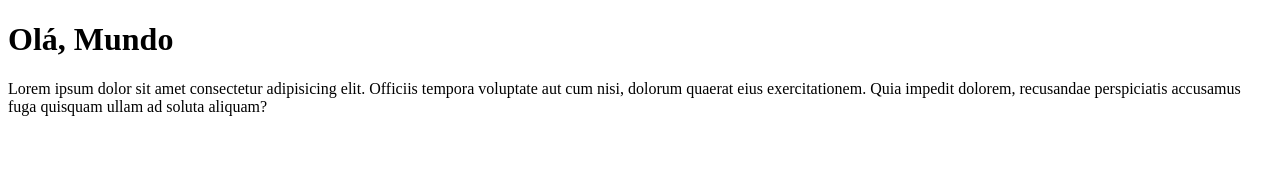
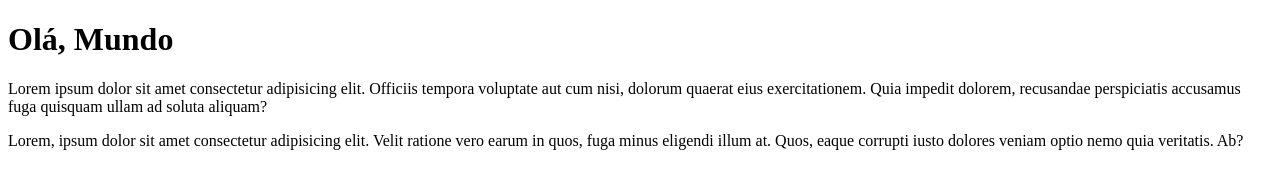
Before and after one commit to MateusManetta/Ola-Mundo, a plain HTML site: page site-exemplo/index.html in a window 1280 px wide. Drawn offline with Linux system fonts and the light colour scheme.

Commit message:
adicionei um parágrafo

```diff
--- a/site-exemplo/index.html
+++ b/site-exemplo/index.html
@@ -9,5 +9,6 @@
 <body>
     <h1>Olá, Mundo</h1>
     <p>Lorem ipsum dolor sit amet consectetur adipisicing elit. Officiis tempora voluptate aut cum nisi, dolorum quaerat eius exercitationem. Quia impedit dolorem, recusandae perspiciatis accusamus fuga quisquam ullam ad soluta aliquam?</p>
+    <p>Lorem, ipsum dolor sit amet consectetur adipisicing elit. Velit ratione vero earum in quos, fuga minus eligendi illum at. Quos, eaque corrupti iusto dolores veniam optio nemo quia veritatis. Ab?</p>
 </body>
 </html>
```
